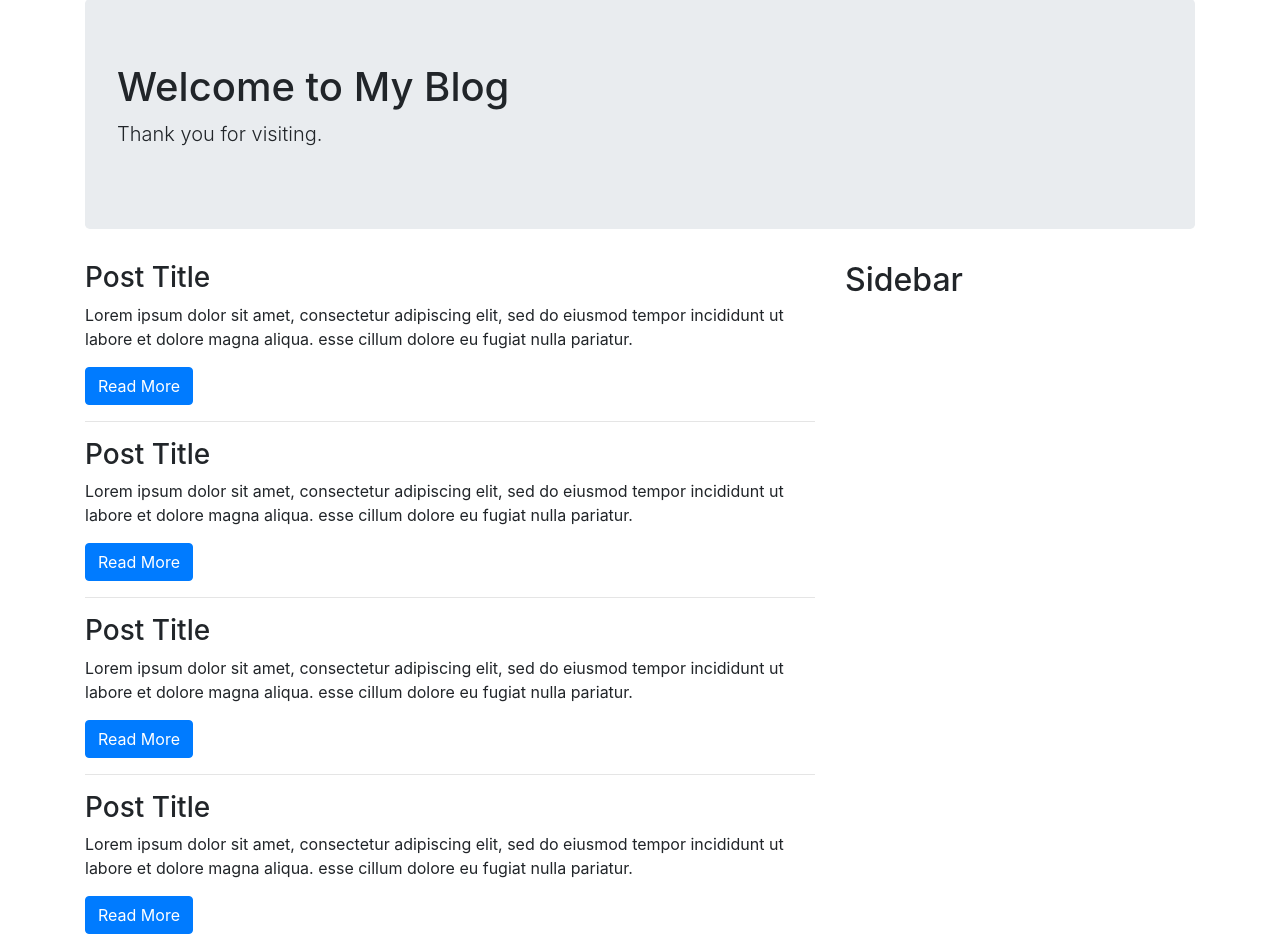
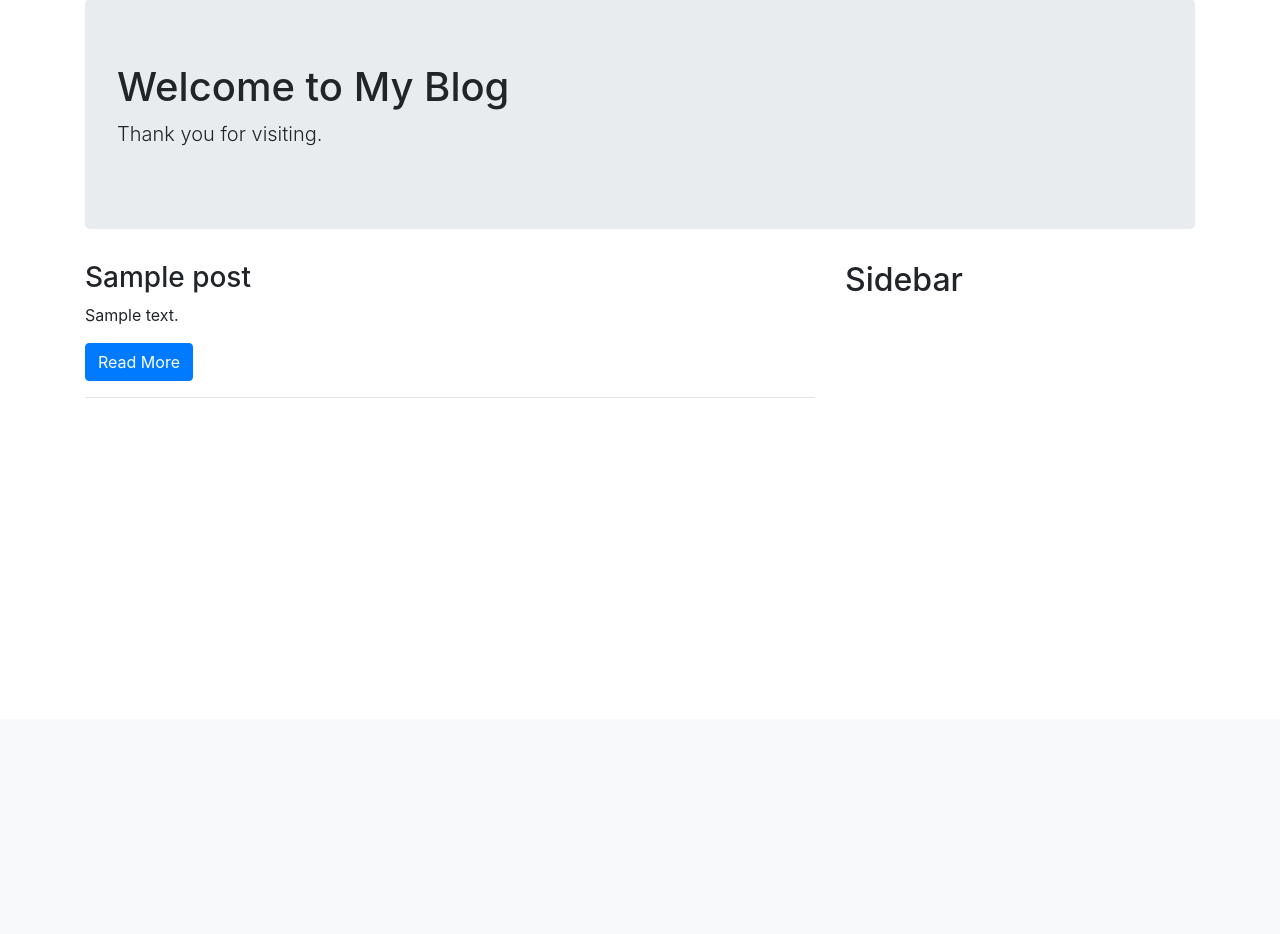
Before and after one commit to cemdrk/blogsite, a Django app: template blog/templates/blog/index.html in a window 1280 px wide. Shown: the part 81-1015 px from the top of the page. After the commit the page ends 479 px from the top, so only its background shows below. Run offline with Django 3.2, Linux system fonts and the light colour scheme; the template is opened without the code that fills it: most values are stand-ins (such as "Sample title", 1, 10 or a date in 2020); some libraries are stand-ins or nearby versions.

Commit message:
dynamic posts

```diff
--- a/blog/templates/blog/index.html
+++ b/blog/templates/blog/index.html
@@ -34,43 +34,10 @@
 
     <div class="row">
       <div class="col-md-8">
-        <div class="post">
-          <h3>Post Title</h3>
-          <p>Lorem ipsum dolor sit amet, consectetur adipiscing elit,
-            sed do eiusmod tempor incididunt ut labore et dolore magna aliqua.
-           esse cillum dolore eu fugiat nulla pariatur.</p>
-           <a href="#" class="btn btn-primary">Read More</a>
-        </div>
-
+        {% for post in posts %}
+        {% include 'blog/post.html' %}
         <hr/>
-
-        <div class="post">
-          <h3>Post Title</h3>
-          <p>Lorem ipsum dolor sit amet, consectetur adipiscing elit,
-            sed do eiusmod tempor incididunt ut labore et dolore magna aliqua.
-           esse cillum dolore eu fugiat nulla pariatur.</p>
-           <a href="#" class="btn btn-primary">Read More</a>
-        </div>
-
-        <hr/>
-
-        <div class="post">
-          <h3>Post Title</h3>
-          <p>Lorem ipsum dolor sit amet, consectetur adipiscing elit,
-            sed do eiusmod tempor incididunt ut labore et dolore magna aliqua.
-           esse cillum dolore eu fugiat nulla pariatur.</p>
-           <a href="#" class="btn btn-primary">Read More</a>
-        </div>
-
-        <hr/>
-
-        <div class="post">
-          <h3>Post Title</h3>
-          <p>Lorem ipsum dolor sit amet, consectetur adipiscing elit,
-            sed do eiusmod tempor incididunt ut labore et dolore magna aliqua.
-           esse cillum dolore eu fugiat nulla pariatur.</p>
-           <a href="#" class="btn btn-primary">Read More</a>
-        </div>
+        {% endfor %}
       </div>
 
       <div class="col-md-3 col-md-offset1">
--- /dev/null
+++ b/blog/templates/blog/post.html
@@ -0,0 +1,5 @@
+<div class="post">
+  <h3>{{ post.title }}</h3>
+  <p>{{ post.body|truncatechars:50 }}</p>
+  <a href="#" class="btn btn-primary">Read More</a>
+</div>
--- a/blog/views.py
+++ b/blog/views.py
@@ -1,4 +1,6 @@
 from django.shortcuts import render
+from .models import Post
 
 def index(request):
-    return render(request, 'blog/index.html')
+    posts = Post.objects.order_by('created')
+    return render(request, 'blog/index.html', {'posts': posts})
```
